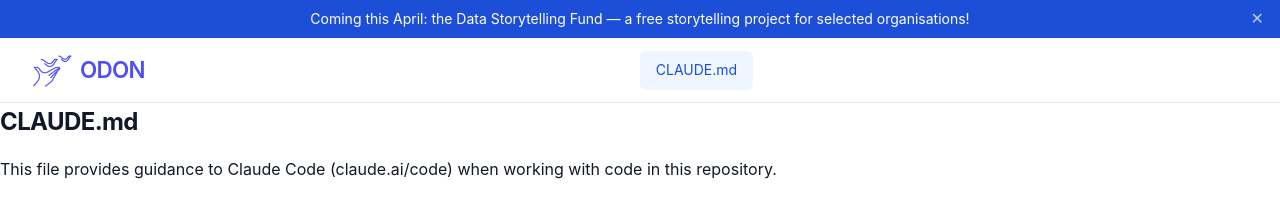
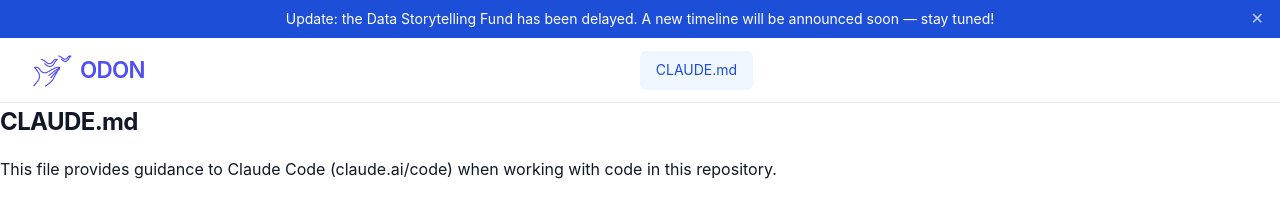
Before and after one commit to verein-odon/verein-odon.github.io, a Jekyll site: the page built from docs/CLAUDE.md, in a window 1280 px wide and 900 px high. Shown: the top 203 px of the window. Built offline with Jekyll 4.4.1, drawn with Linux system fonts in a browser that asks for light colours; our own code applies the rules of GitHub Pages for plain Markdown files.

Commit message:
Update to Data Storytelling Fund

```diff
--- a/docs/_config.yml
+++ b/docs/_config.yml
@@ -24,7 +24,7 @@
 banner:
   enabled: true
   id: "data-storytelling-fund-2026-04-02" # increment this to show the banner again to returning visitors
-  message: "Coming this April: the Data Storytelling Fund — a free storytelling project for selected organisations!"
+  message: "Update: the Data Storytelling Fund has been delayed. A new timeline will be announced soon — stay tuned!"
   url: ""             # optional link URL, e.g. /en/events/
   url_label: "Learn more"
 
```
